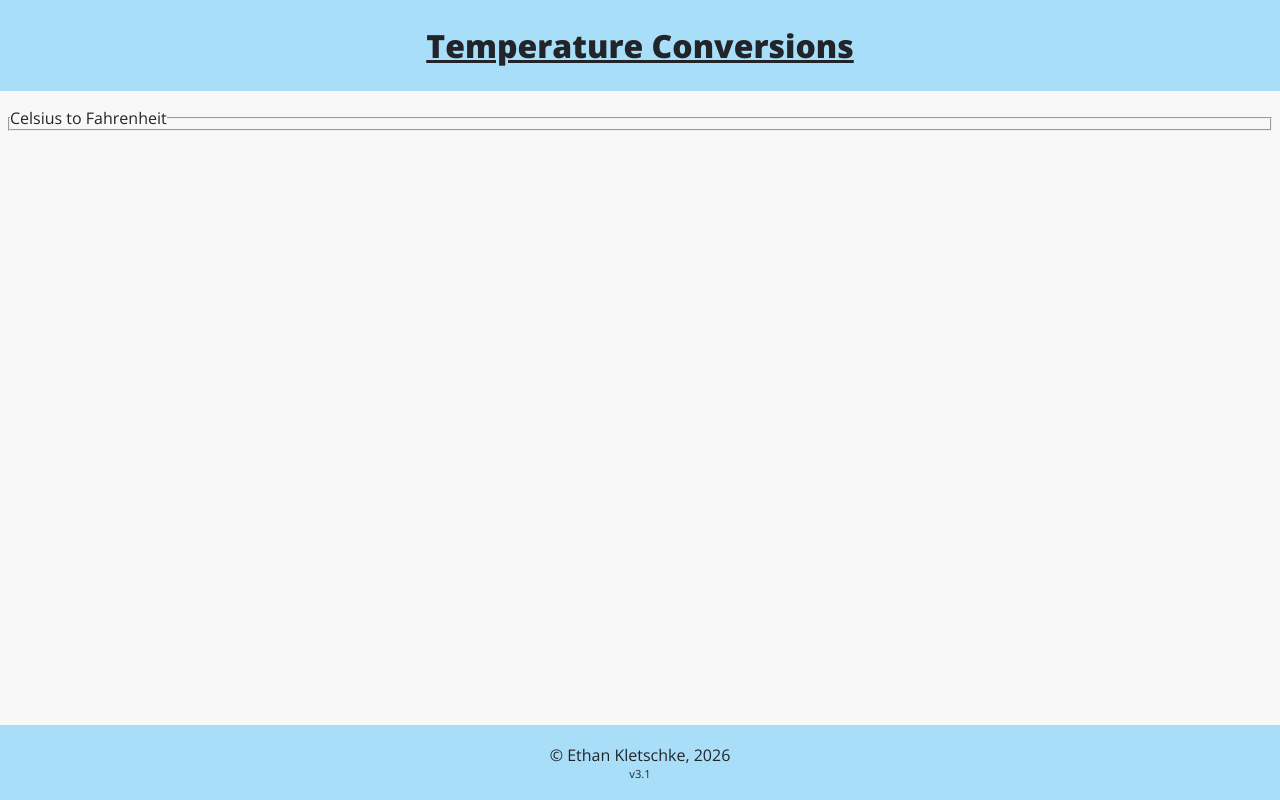
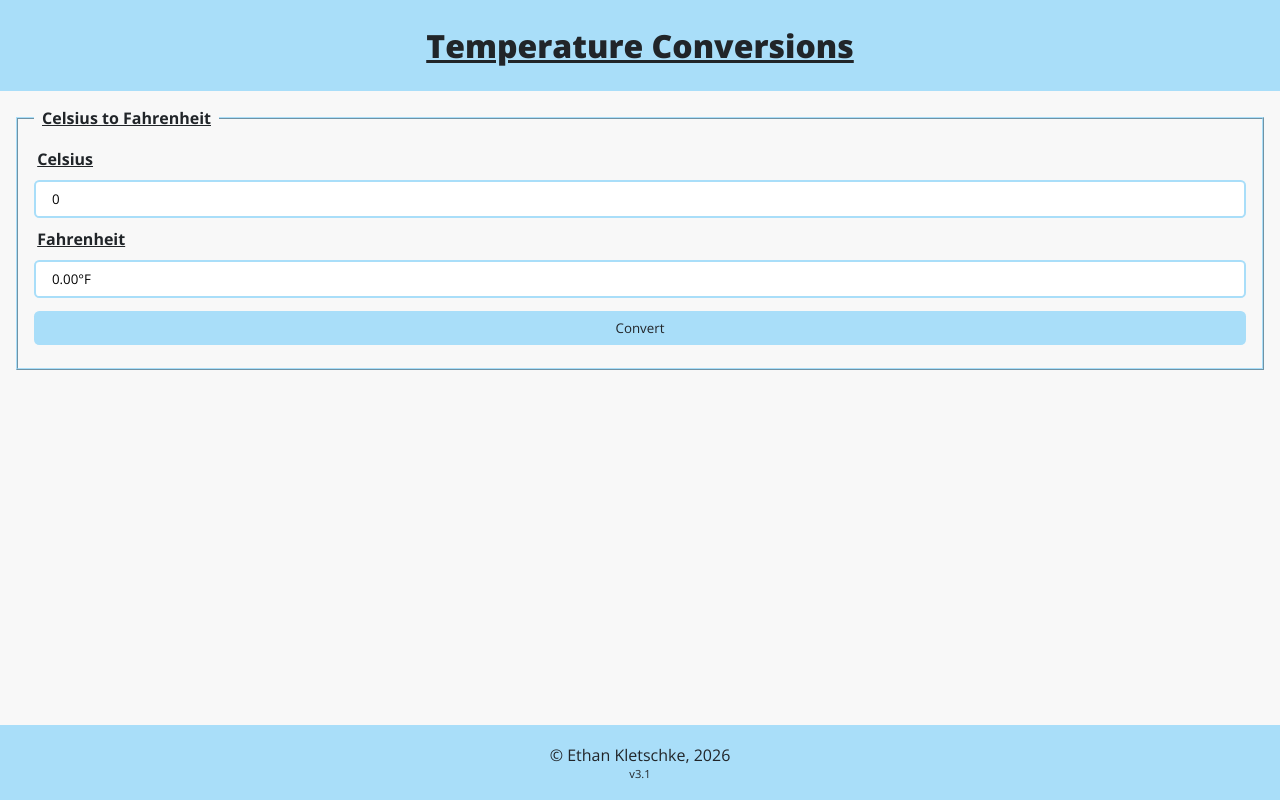
Before and after one commit to ethanKletschke/TSX-Portfolio-App, a React (Vite) app: page /temps in a window 1280 px wide. Built offline with nearby package versions, Linux system fonts and the light colour scheme.

Commit message:
feat: finish TempConvert page prototype

```diff
--- a/src/pages/TempConvert/TempConvert.tsx
+++ b/src/pages/TempConvert/TempConvert.tsx
@@ -1,23 +1,54 @@
 import { useState } from "react";
+import Form from "../../comps/general_UI/Form/Form";
 import Page from "../../comps/general_UI/layout/Page/Page";
 import Temperatures from "../../funcs/Temperatures";
 
 export default function TempConvert() {
-  const [celsius, setCelsius] = useState(0);
-  const [fahrenheit, setFahrenheit] = useState(0);
-  // const [kelvin, setKelvin] = useState(0);
+  // State
+  const [celsius, setCelsius] = useState(0); // Celsius input
+  const [fahrenheit, setFahrenheit] = useState(0); // Fahrenheit output
 
-  function handleC_to_F_Submit() {
+  const handleCelsiusChange = (e: React.ChangeEvent<HTMLInputElement>) => {
+    setCelsius(Number(e.target.value));
+  };
 
-  }
+  const handleSubmit = (e: React.FormEvent<HTMLFormElement>) => {
+    e.preventDefault();
+
+    setFahrenheit(Temperatures.celsiusToFahrenheit(celsius));
+  };
 
   return (
     <Page headerText="Temperature Conversions">
-      <form onSubmit={handleC_to_F_Submit}>
+      <Form submitHandler={handleSubmit}>
         <fieldset>
           <legend>Celsius to Fahrenheit</legend>
+
+          <label htmlFor="cels">
+            Celsius
+          </label>
+          <input
+            type="number"
+            id="cels"
+            name="cels"
+            value={celsius}
+            onChange={handleCelsiusChange}
+          />
+
+          <label htmlFor="fah">
+            Fahrenheit
+          </label>
+          <input
+            type="string"
+            id="fah"
+            name="fah"
+            value={fahrenheit.toFixed(2) + "°F"}
+            readOnly
+          />
+
+          <input type="submit" value="Convert" />
         </fieldset>
-      </form>
+      </Form>
     </Page>
   );
 }
```
